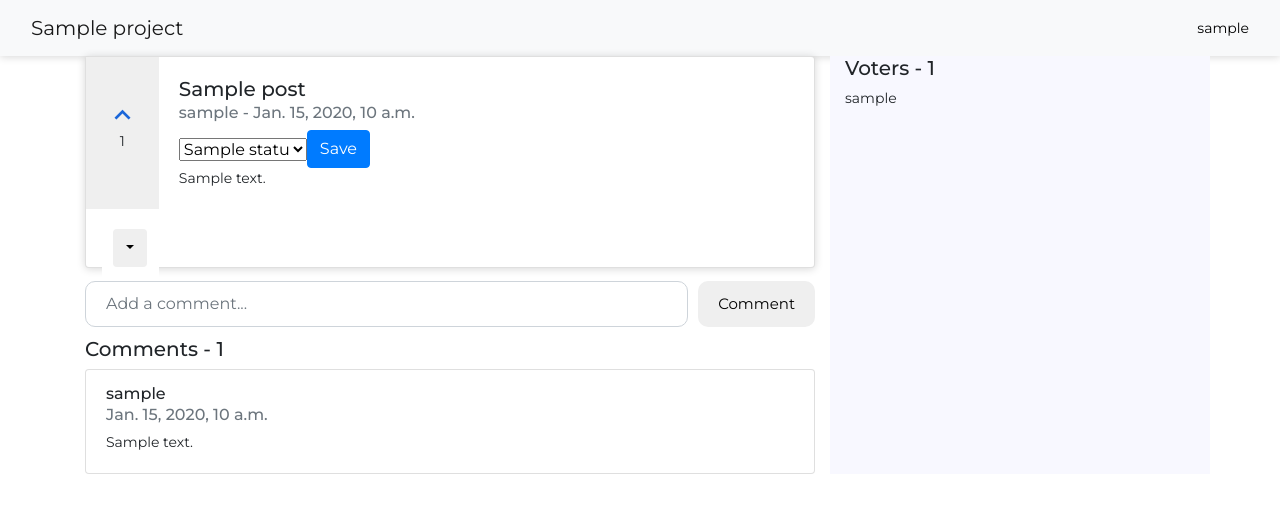
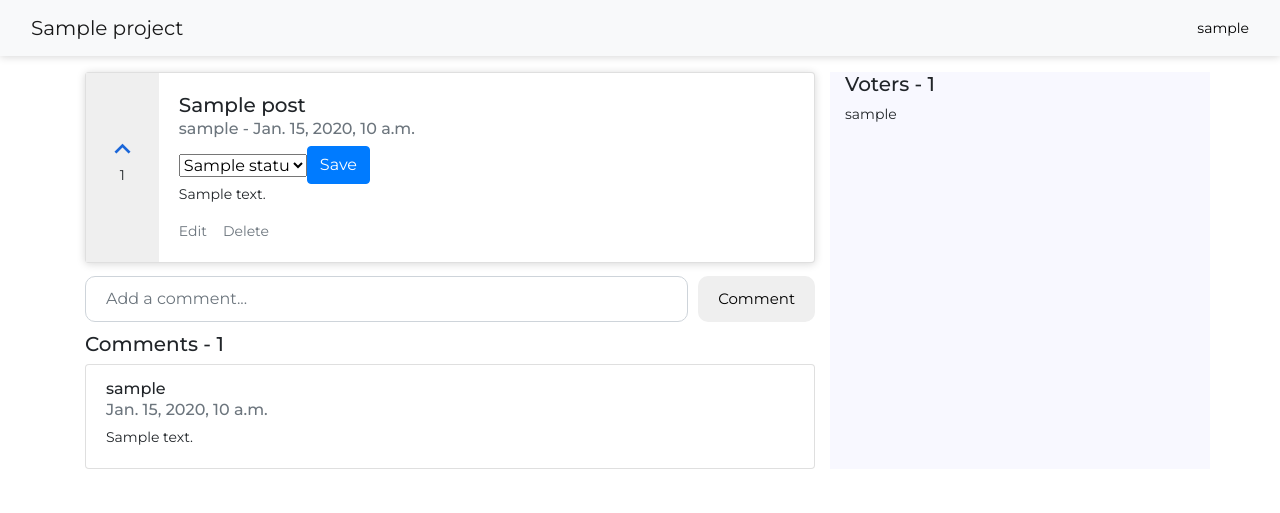
Before and after one commit to Swanand01/feedboard, a Django app: a page that uses core/templates/post_view.html in a window 1280 px wide. Shown: the top 513 px of the page. Run offline with Django 3.2, Linux system fonts and the light colour scheme; a user stored in the database is signed in; tables that the repository leaves empty hold one stand-in row (values such as "Sample post"); some libraries are stand-ins or nearby versions.

Commit message:
Minor styling changes

```diff
--- a/core/static/css/post_view.css
+++ b/core/static/css/post_view.css
@@ -29,3 +29,8 @@
     border-radius: 10px;
     cursor: pointer;
 }
+
+.options{
+    margin-left: 0;
+    font-size: 2rem;
+}
--- a/core/templates/post_view.html
+++ b/core/templates/post_view.html
@@ -10,7 +10,7 @@
 
 {% block body %}
 <main>
-    <div class="container">
+    <div class="container pt-3 pb-3">
         <div class="row">
             <div class="col-sm-8">
                 <div class="card post">
@@ -41,27 +41,27 @@
                             <button type="submit" class="btn btn-primary">Save</button>
                         </form>
                         {% else %}
-                        <div class="rounded"
-                                style="background-color: {{post.status.colour}}; display: inline-block;">
-                                <h6 class="card-subtitle p-2">
-                                    {{post.status}}</h6>
-                            </div>
+                        <div class="rounded" style="background-color: {{post.status.colour}}; display: inline-block;">
+                            <h6 class="card-subtitle p-2">
+                                {{post.status}}</h6>
+                        </div>
                         {% endif %}
                         <p class="card-text">{{post.content}}</p>
+
+                        <div class="post-footer">
+                            {% if post.user == request.user %}
+                            <div class="options">
+                                <a href="{% url 'edit_post' post.id %}" class="footer-item">Edit</a>
+
+                                <a href="{% url 'delete_post' post.id %}" class="footer-item"
+                                    onclick="return confirm('Do you want to delete this post?')">Delete</a>
+                            </div>
+                            {% elif is_admin %}
+                            <a href="{% url 'delete_post' post.id %}" class="footer-item"
+                                onclick="return confirm('Do you want to delete this post?')">Delete</a>
+                            {% endif %}
+                        </div>
                     </div>
-
-                    {% if post.user == request.user or is_admin %}
-                    <div class="dropdown options">
-                        <button class="btn dropdown-toggle caret" type="button"
-                            data-toggle="dropdown"></button>
-                        <ul class="dropdown-menu pl-2">
-                            {% if post.user == request.user %}
-                            <li><a href="{% url 'edit_post' post.id %}">Edit post</a></li>
-                            {% endif %}
-                            <li><a href="{% url 'delete_post' post.id %}">Delete post</a></li>
-                        </ul>
-                    </div>
-                    {% endif %}
                 </div>
 
                 <div id="comment_box">
--- a/core/views.py
+++ b/core/views.py
@@ -147,7 +147,7 @@
         if request.method == "POST":
             post_title = request.POST.get("title")
             post_desc = request.POST.get("description")
-            post.title = post_title  # Discuss
+            post.title = post_title
             post.content = post_desc
             post.save()
             return redirect(post.get_post_url())
@@ -208,8 +208,7 @@
                         Status(category=c, title="In Progress").save()
                         Status(category=c, title="Live").save()
             elif "delete_project" in request.POST:
-                print("DELETE")
-                # project.delete()
+                project.delete()
                 return redirect("/app")
 
         return render(request, "project_settings.html", context)
@@ -318,14 +317,18 @@
 
 def delete_status(request):
     if request.method == "POST":
+        user = CustomUser.objects.get(user_name=str(request.user))
         data = json.loads(request.body)
         status_id = data["status_id"]
         status = Status.objects.get(pk=status_id)
         category = status.category
+        if ProjectAdmin.objects.filter(project=category.project, user=user).exists():
+            posts = Post.objects.filter(category=category, status=status)
+            default_status = Status.objects.get(
+                category=category, is_default=True)
 
-        posts = Post.objects.filter(category=category, status=status)
-        default_status = Status.objects.get(category=category, is_default=True)
-
-        posts.update(status=default_status)
-        status.delete()
-        return JsonResponse({"Status": "OK"})
+            posts.update(status=default_status)
+            status.delete()
+            return JsonResponse({"Status": "OK"})
+        else:
+            return HttpResponse("Unauthorised")
```
